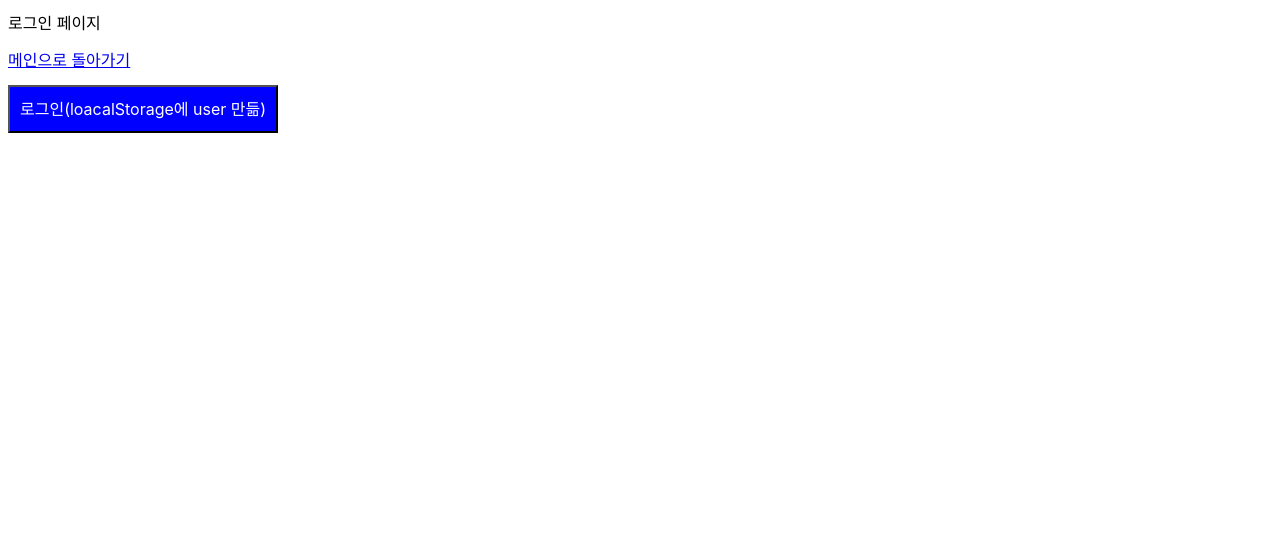
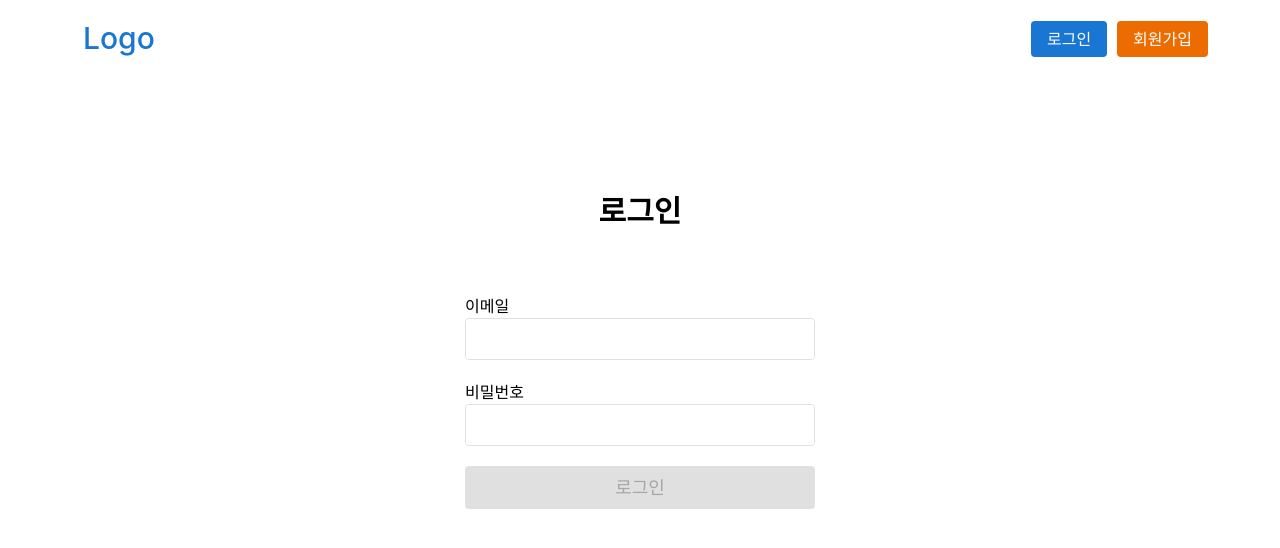
Before and after one commit to saessag/mogakco-frontend, a React (Create React App) app: page /login in a window 1280 px wide. Shown: the top 548 px of the page. Built offline with nearby package versions, Linux system fonts and the light colour scheme; a web font is replaced by a local one.

Commit message:
feat: page Login/Signup

```diff
--- a/src/pages/Login/Login.tsx
+++ b/src/pages/Login/Login.tsx
@@ -1,26 +1,112 @@
-import React from 'react';
-import { Link, useNavigate } from 'react-router-dom';
+import React, { useEffect } from 'react';
+import { useNavigate } from 'react-router-dom';
+
+import { SubmitHandler, useForm } from 'react-hook-form';
+import { DevTool } from '@hookform/devtools';
+import { z } from 'zod';
+import { zodResolver } from '@hookform/resolvers/zod';
+
+import { InputControl } from '@components/Input';
+import Button from '@components/Button';
+
+// TODO: 로그인에 얼마나 validation을 추가할지?
+const schema = z.object({
+  email: z.string().min(1, { message: '이메일을 입력해주세요.' }),
+  password: z.string().min(1, { message: '비밀번호를 입력해주세요.' }),
+});
+
+type Schema = z.infer<typeof schema>;
 
 const Login = () => {
   const navigate = useNavigate();
 
-  const login = () => {
-    localStorage.setItem('user', JSON.stringify(true));
-    navigate('/');
+  const {
+    control,
+    register,
+    handleSubmit,
+    formState: { errors, isSubmitting, isSubmitted, isDirty, isValid },
+    reset,
+  } = useForm<Schema>({
+    defaultValues: {
+      email: '',
+      password: '',
+    },
+    mode: 'onSubmit',
+    resolver: zodResolver(schema),
+  });
+
+  const onSubmit: SubmitHandler<Schema> = data => {
+    alert(JSON.stringify(data));
+    // TODO
+    // try => navigate('/')
+    // catch => reset(data)
   };
 
   return (
-    <div>
-      <h1>로그인 페이지</h1>
+    <div
+      style={{
+        display: 'flex',
+        flexDirection: 'column',
+        justifyContent: 'center',
+        alignItems: 'center',
+        padding: '100px 0',
+        width: '350px',
+        margin: '0 auto',
+      }}
+    >
+      <h1
+        style={{
+          fontSize: '30px',
+          fontWeight: 'bold',
+          marginBottom: '60px',
+        }}
+      >
+        로그인
+      </h1>
+      <form
+        onSubmit={handleSubmit(onSubmit)}
+        style={{
+          width: '100%',
+          display: 'flex',
+          flexDirection: 'column',
+          gap: '20px',
+        }}
+        autoComplete='off'
+      >
+        <InputControl
+          $fullWidth
+          $label='이메일'
+          $inputProps={{
+            ...register('email'),
+            id: 'email',
+            autoComplete: 'email',
+          }}
+          $error={!!errors.email}
+          $helperText={errors.email?.message || undefined}
+        />
 
-      <h2>
-        <Link to={'/'}>메인으로 돌아가기</Link>
-      </h2>
+        <InputControl
+          $fullWidth
+          $label='비밀번호'
+          $inputProps={{
+            ...register('password'),
+            id: 'password',
+            type: 'password',
+            autoComplete: 'current-password',
+          }}
+          $error={!!errors.password}
+          $helperText={errors.password?.message || undefined}
+        />
 
-      <button
-        onClick={login}
-        style={{ background: 'blue', padding: '10px', color: 'white' }}
-      >{`로그인(loacalStorage에 user 만듦)`}</button>
+        <Button
+          type='submit'
+          disabled={!isDirty || !isValid || isSubmitting}
+          $size='large'
+        >
+          로그인
+        </Button>
+      </form>
+      <DevTool control={control} />
     </div>
   );
 };
--- a/src/pages/Main/Main.tsx
+++ b/src/pages/Main/Main.tsx
@@ -1,38 +1,10 @@
-import Button from '@components/Button';
-import Container from '@components/Container';
-import Input from '@components/Input';
 import React from 'react';
-import { Link } from 'react-router-dom';
 
 const Main = () => {
-  const user = localStorage.getItem('user');
   return (
-    <Container>
-      <h1>
-        메인 페이지 -{' '}
-        {user ? (
-          <span style={{ color: 'green' }}>로그인했습니다</span>
-        ) : (
-          <span style={{ color: 'red' }}>로그인 안 되어 있음</span>
-        )}
-      </h1>
-
-      <Button>아하</Button>
-
-      <Input />
-
-      <h2>
-        <Link to={'/signup'}>회원가입 페이지</Link>
-      </h2>
-
-      <h2>
-        <Link to={'/login'}>로그인 페이지</Link>
-      </h2>
-
-      <h2>
-        <Link to={'/mypage'}>마이 페이지</Link>
-      </h2>
-    </Container>
+    <>
+      <h1>메인페이지</h1>
+    </>
   );
 };
 
--- a/src/pages/SignUp/SignUp.tsx
+++ b/src/pages/SignUp/SignUp.tsx
@@ -1,14 +1,145 @@
-import React from 'react';
-import { Link } from 'react-router-dom';
+import React, { useEffect } from 'react';
+import { useNavigate } from 'react-router-dom';
+
+import { SubmitHandler, useForm } from 'react-hook-form';
+import { DevTool } from '@hookform/devtools';
+import { z } from 'zod';
+import { zodResolver } from '@hookform/resolvers/zod';
+
+import { InputControl } from '@components/Input';
+import Button from '@components/Button';
+
+// TODO: 각 필드 validation regex 추가
+const schema = z.object({
+  email: z
+    .string()
+    .min(1, { message: '이메일을 입력해주세요.' })
+    .email({ message: '올바른 이메일 형식이 아닙니다.' }),
+  password: z.string().min(1, { message: '비밀번호를 입력해주세요.' }),
+  name: z.string().min(2, { message: '이름을 입력해주세요.' }),
+  nickname: z.string().min(2, { message: '닉네임을 입력해주세요.' }),
+});
+
+type Schema = z.infer<typeof schema>;
 
 const SignUp = () => {
+  const navigate = useNavigate();
+
+  const {
+    control,
+    register,
+    handleSubmit,
+    formState: { errors, isSubmitting, isSubmitted, isDirty, isValid },
+    reset,
+  } = useForm<Schema>({
+    defaultValues: {
+      email: '',
+      password: '',
+      name: '',
+      nickname: '',
+    },
+    mode: 'onChange',
+    resolver: zodResolver(schema),
+  });
+
+  const onSubmit: SubmitHandler<Schema> = data => {
+    alert(JSON.stringify(data));
+    // TODO
+    // try => navigate('/이메일 코드 입력?')
+    // catch => reset(data)
+  };
+
   return (
-    <div>
-      <h1>회원가입 페이지</h1>
+    <div
+      style={{
+        display: 'flex',
+        flexDirection: 'column',
+        justifyContent: 'center',
+        alignItems: 'center',
+        padding: '100px 0',
+        width: '350px',
+        margin: '0 auto',
+      }}
+    >
+      <h1
+        style={{
+          fontSize: '30px',
+          fontWeight: 'bold',
+          marginBottom: '60px',
+        }}
+      >
+        회원가입
+      </h1>
+      <form
+        onSubmit={handleSubmit(onSubmit)}
+        style={{
+          width: '100%',
+          display: 'flex',
+          flexDirection: 'column',
+          gap: '20px',
+        }}
+        autoComplete='off'
+      >
+        <InputControl
+          $fullWidth
+          $label='이메일'
+          $inputProps={{
+            ...register('email'),
+            id: 'email',
+            autoComplete: 'email',
+          }}
+          $error={!!errors.email}
+          $helperText={errors.email?.message || undefined}
+        />
 
-      <h2>
-        <Link to={'/'}>메인으로 돌아가기</Link>
-      </h2>
+        <InputControl
+          $fullWidth
+          $label='비밀번호'
+          $inputProps={{
+            ...register('password'),
+            id: 'password',
+            type: 'password',
+            autoComplete: 'current-password',
+          }}
+          $error={!!errors.password}
+          $helperText={errors.password?.message || undefined}
+        />
+
+        <InputControl
+          $fullWidth
+          $label='이름'
+          $inputProps={{
+            ...register('name'),
+            id: 'name',
+            type: 'name',
+            autoComplete: 'username',
+          }}
+          $error={!!errors.name}
+          $helperText={errors.name?.message || undefined}
+        />
+
+        <InputControl
+          $fullWidth
+          $label='닉네임'
+          $inputProps={{
+            ...register('nickname'),
+            id: 'nickname',
+            type: 'nickname',
+            autoComplete: 'username',
+          }}
+          $error={!!errors.nickname}
+          $helperText={errors.nickname?.message || undefined}
+        />
+
+        <Button
+          type='submit'
+          disabled={!isDirty || !isValid || isSubmitting}
+          $size='large'
+        >
+          회원가입
+        </Button>
+      </form>
+      <DevTool control={control} />
     </div>
   );
 };
--- a/src/pages/index.tsx
+++ b/src/pages/index.tsx
@@ -1,10 +1,12 @@
-import { Link, Route, Routes } from 'react-router-dom';
+import { Link, Outlet, Route, Routes } from 'react-router-dom';
 import Login from './Login';
 import MyPage from './MyPage';
 import Main from './Main';
 import RestrictedRoute from './RestrictedRoute';
 import PrivateRoute from './PrivateRoute';
 import SignUp from './SignUp';
+import Header from '@components/Header';
+import Container from '@components/Container';
 
 const NotFound = () => {
   return (
@@ -17,23 +19,52 @@ const NotFound = () => {
   );
 };
 
+const Layout = () => {
+  return (
+    <>
+      <Header />
+      <Container>
+        <Outlet />
+      </Container>
+    </>
+  );
+};
+
 // TODO: add ErrorBoundary 요류 처리?
 const appRoutes = () => {
   return (
     <Routes>
-      <Route path='/'>
-        <Route index element={<Main />} />
+      <Route
+        path='/'
+        element={<Layout />}
+      >
+        <Route
+          index
+          element={<Main />}
+        />
 
         <Route element={<RestrictedRoute />}>
-          <Route path='/login' element={<Login />} />
-          <Route path='/signup' element={<SignUp />} />
+          <Route
+            path='/login'
+            element={<Login />}
+          />
+          <Route
+            path='/signup'
+            element={<SignUp />}
+          />
         </Route>
 
         <Route element={<PrivateRoute />}>
-          <Route path='/mypage' element={<MyPage />} />
+          <Route
+            path='/mypage'
+            element={<MyPage />}
+          />
         </Route>
 
-        <Route path='*' element={<NotFound />} />
+        <Route
+          path='*'
+          element={<NotFound />}
+        />
       </Route>
     </Routes>
   );
```
